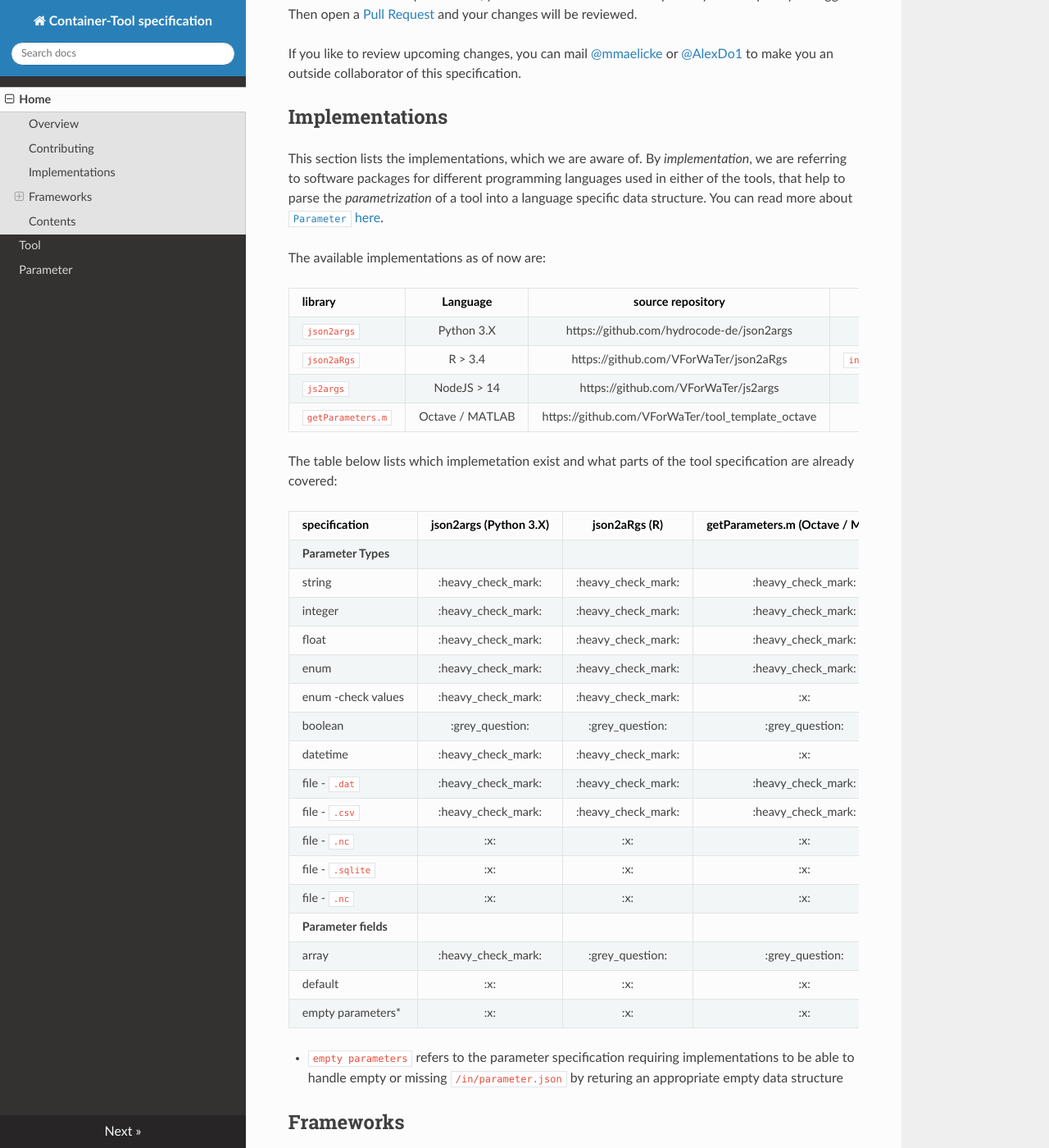
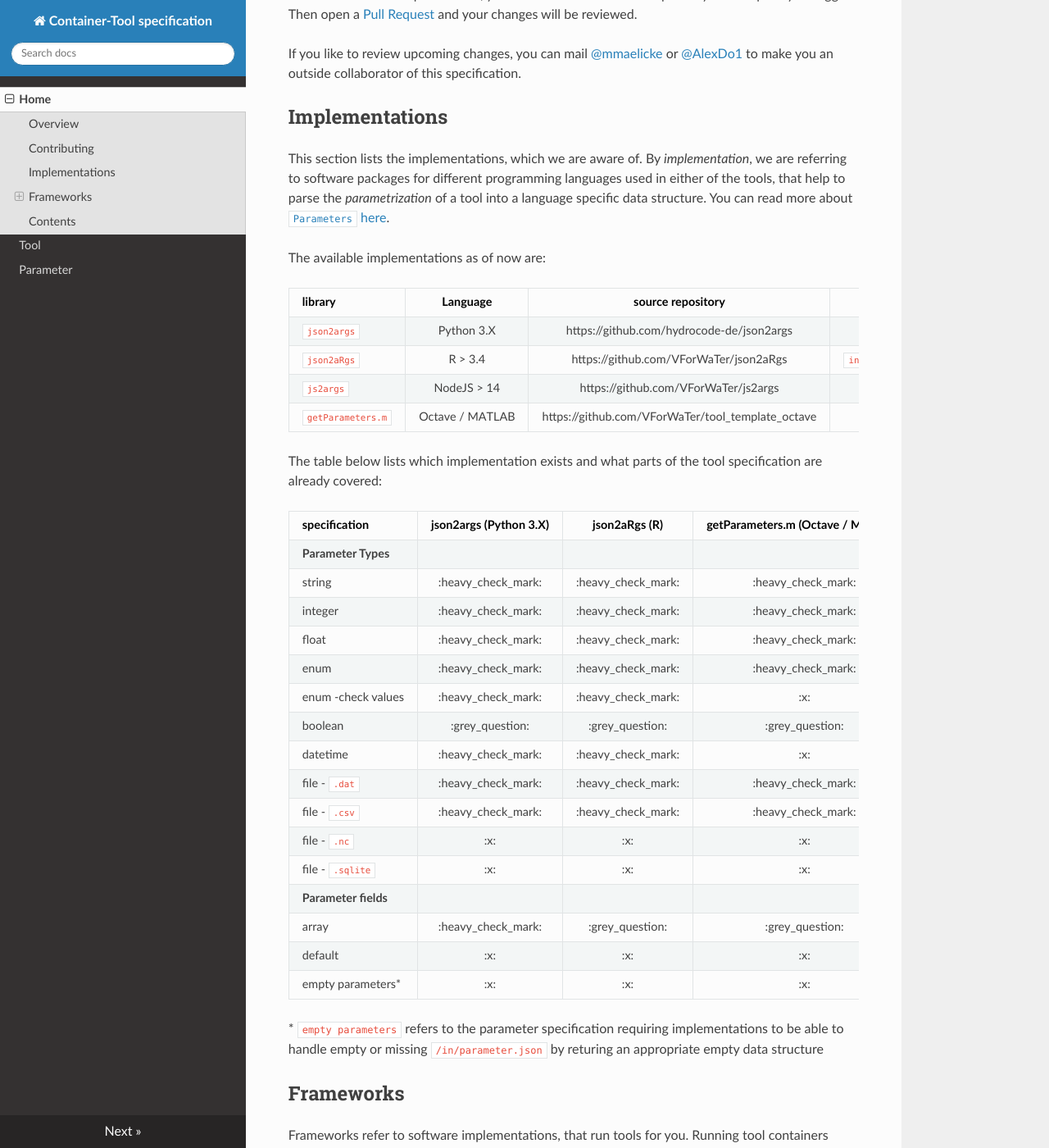
Before and after one commit to VForWaTer/tool-specs, an MkDocs documentation site: the page built from docs/README.md, in a window 1280 px wide and 1400 px high, scrolled down 726 px. Shown: the whole window at 82% size. Built offline with MkDocs 1.6.1, drawn with Linux system fonts in a browser that asks for light colours; nearby versions of some CDN libraries.

Commit message:
minor adjustments

```diff
--- a/docs/README.md
+++ b/docs/README.md
@@ -5,7 +5,7 @@
 This document describes specifications for generic [`Tool`](./tool.md) entities. A `Tool` is:
 *  any executable software
 *  contained in a docker (compatible) container
-*  transforms optional [`Parameter`](./parameter.md) and optional data into output
+*  transforms optional [`Parameters`](./parameter.md) and optional data into output
 
 A very simplified workflow of a tool execution looks like the flowchart below:
 
@@ -40,7 +40,7 @@ of this specification.
 This section lists the implementations, which we are aware of. By *implementation*,
 we are referring to software packages for different programming languages used
 in either of the tools, that help to parse the *parametrization* of a tool into
-a language specific data structure. You can read more about [`Parameter` here](./parameter.md).
+a language specific data structure. You can read more about [`Parameters` here](./parameter.md).
 
 The available implementations as of now are:
 
@@ -52,7 +52,7 @@ The available implementations as of now are:
 | `getParameters.m` | Octave / MATLAB   | https://github.com/VForWaTer/tool_template_octave | :x:                     | https://github.com/VForWaTer/tool_template_octave |
 
 
-The table below lists which implemetation exist and what parts of the
+The table below lists which implementation exists and what parts of the
 tool specification are already covered:
 
 
@@ -70,14 +70,13 @@ tool specification are already covered:
 | file - `.csv`      | :heavy_check_mark:       | :heavy_check_mark: | :heavy_check_mark:                  | :heavy_check_mark:  |
 | file - `.nc`       | :x:                      | :x:                | :x:                                 | :x:                 |
 | file - `.sqlite`   | :x:                      | :x:                | :x:                                 | :x:                 |
-| file - `.nc`       | :x:                      | :x:                | :x:                                 | :x:                 |
 |    **Parameter fields**                                                                                                       ||
 | array              | :heavy_check_mark:       | :grey_question:    | :grey_question:                     | :grey_question:     |
 | default            | :x:                      | :x:                | :x:                                 | :x:                 |
 | empty parameters*  | :x:                      | :x:                | :x:                                 | :x:                 |
 
 
-* `empty parameters` refers to the parameter specification requiring implementations to be able to handle empty or missing `/in/parameter.json` by returing an appropriate empty data structure
+\* `empty parameters` refers to the parameter specification requiring implementations to be able to handle empty or missing `/in/parameter.json` by returing an appropriate empty data structure
 
 ## Frameworks
 
```
